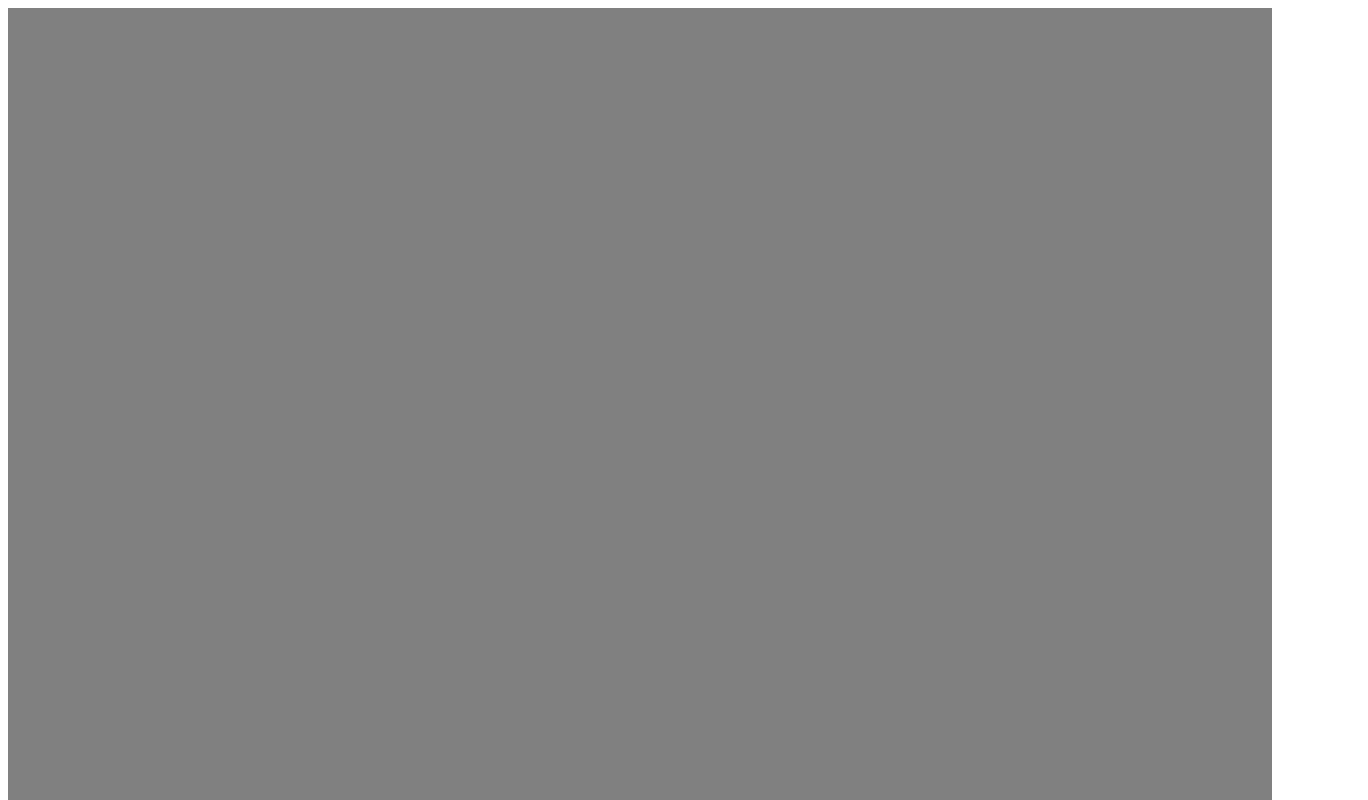
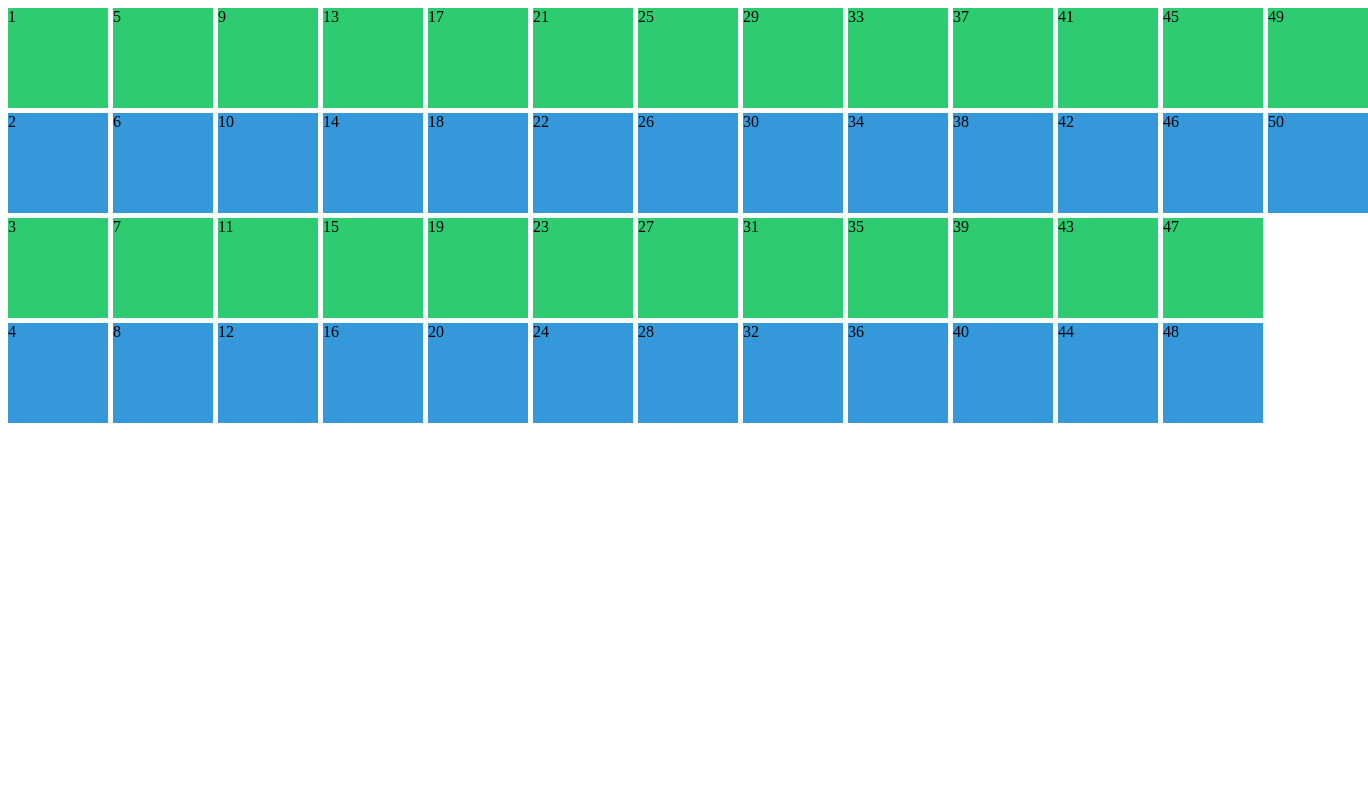
Before and after one commit to seonjoo2030/CSS-Layout, a plain HTML site: page index.html in a window 1280 px wide. Shown: the top 800 px of the page, 1368 px wide, since content can reach past the window. Drawn offline with Linux system fonts and the light colour scheme.

Commit message:
auto column, rows, flow 학습

```diff
--- a/index.html
+++ b/index.html
@@ -9,22 +9,56 @@
 </head>
 <body>
     <div class="grid">
-        <div class="header">header</div>
-        <div class="content">content</div>
-        <div class="nav">nav</div>
-        <div class="footer">footer</div>
-        <div class="header">header</div>
-        <div class="content">content</div>
-        <div class="nav">nav</div>
-        <div class="footer">footer</div>
-        <div class="header">header</div>
-        <div class="content">content</div>
-        <div class="nav">nav</div>
-        <div class="footer">footer</div>
-        <div class="header">header</div>
-        <div class="content">content</div>
-        <div class="nav">nav</div>
-        <div class="footer">footer</div>
+        <div class="item">1</div>
+        <div class="item">2</div>
+        <div class="item">3</div>
+        <div class="item">4</div>
+        <div class="item">5</div>
+        <div class="item">6</div>
+        <div class="item">7</div>
+        <div class="item">8</div>
+        <div class="item">9</div>
+        <div class="item">10</div>
+        <div class="item">11</div>
+        <div class="item">12</div>
+        <div class="item">13</div>
+        <div class="item">14</div>
+        <div class="item">15</div>
+        <div class="item">16</div>
+        <div class="item">17</div>
+        <div class="item">18</div>
+        <div class="item">19</div>
+        <div class="item">20</div>
+        <div class="item">21</div>
+        <div class="item">22</div>
+        <div class="item">23</div>
+        <div class="item">24</div>
+        <div class="item">25</div>
+        <div class="item">26</div>
+        <div class="item">27</div>
+        <div class="item">28</div>
+        <div class="item">29</div>
+        <div class="item">30</div>
+        <div class="item">31</div>
+        <div class="item">32</div>
+        <div class="item">33</div>
+        <div class="item">34</div>
+        <div class="item">35</div>
+        <div class="item">36</div>
+        <div class="item">37</div>
+        <div class="item">38</div>
+        <div class="item">39</div>
+        <div class="item">40</div>
+        <div class="item">41</div>
+        <div class="item">42</div>
+        <div class="item">43</div>
+        <div class="item">44</div>
+        <div class="item">45</div>
+        <div class="item">46</div>
+        <div class="item">47</div>
+        <div class="item">48</div>
+        <div class="item">49</div>
+        <div class="item">50</div>
       </div>
 </body>
 </html>
--- a/style.css
+++ b/style.css
@@ -1,25 +1,16 @@
 .grid {
-    background: gray;
     display: grid;
     gap: 5px;
-    height: 250vh;
     grid-template-columns: repeat(4, 100px);
     grid-template-rows: repeat(4, 100px);
-    place-content: end center;
+    grid-auto-flow: column;
+    grid-auto-columns: 100px;
 }
 
-.header {
+.item:nth-child(odd) {
     background-color: #2ecc71;
-    }
+}
 
-.content {
+.item:nth-child(even) {
     background-color: #3498db;
-    }
-
-.nav {
-    background-color: #8e44ad;
-    }
-
-.footer {
-    background-color: #f39c12;
-    }
+}
```
